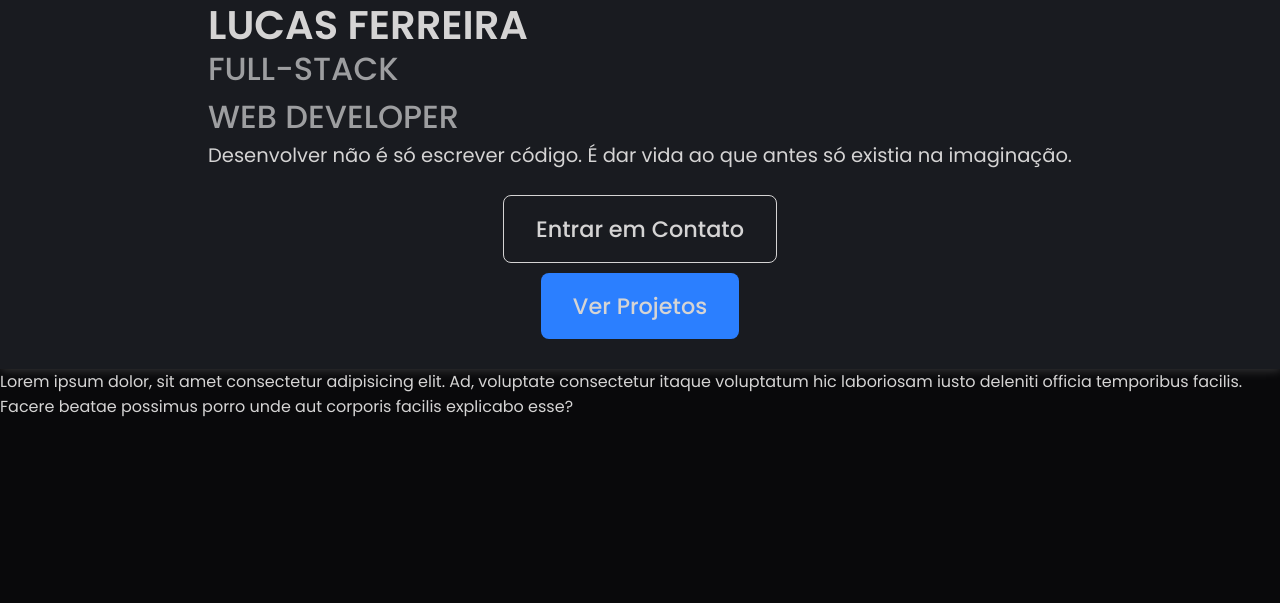
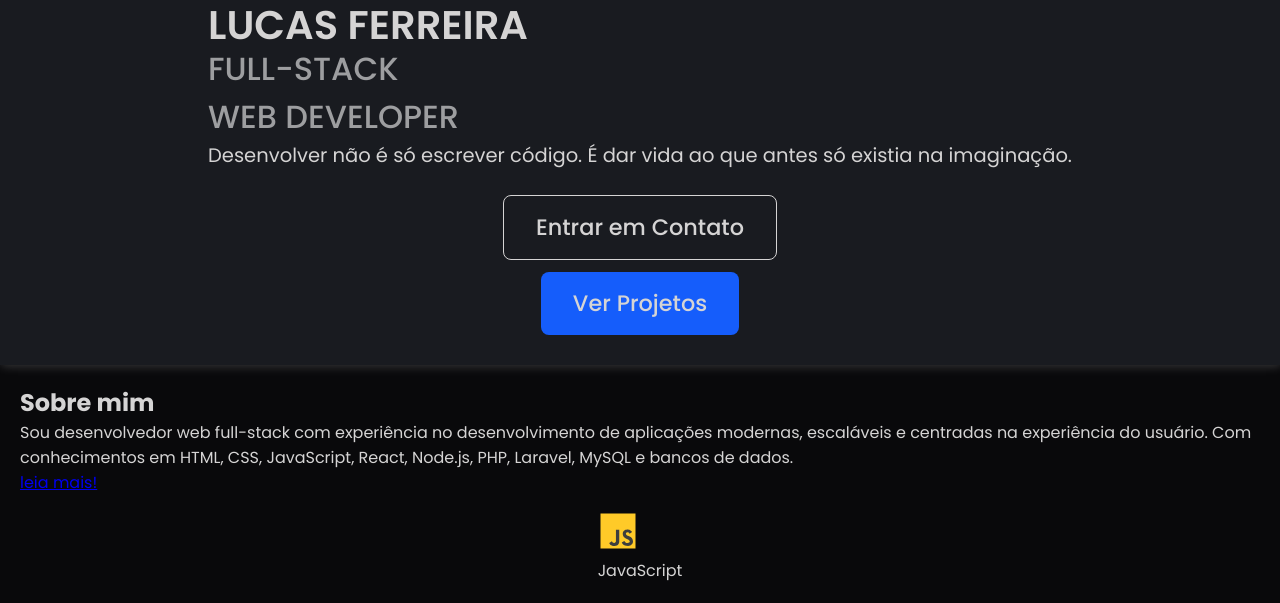
Before and after one commit to LuksDevs/lucas_ferreira_portfolio, a plain HTML site: page index.html in a window 1280 px wide. Shown: the part 352-955 px from the top of the page. Before the commit the page ends 800 px from the top, so only its background shows below. Drawn offline with Linux system fonts and the light colour scheme.

Commit message:
vesion 1.0.0 - beta

```diff
--- a/index.html
+++ b/index.html
@@ -7,6 +7,7 @@
 
     <link rel="stylesheet" href="src/styles/main.css">
     <link rel="shortcut icon" href="./assets/icon/favicon.ico" type="image/x-icon">
+
     <title>Lucas Ferreira - Portfólio</title>
 </head>
 
@@ -31,14 +32,40 @@
                 </div>
 
                 <div class="header-links">
-                    <a href="#contact" class="link-contact link-header">Entrar em Contato</a>
-                    <a href="#project" class="link-view-projects link-header">Ver Projetos</a>
+                    <a href="#contact" class="link-contact link-header">
+                        Entrar em Contato
+                    </a>
+                    <a href="#project" class="link-view-projects link-header">
+                        Ver Projetos
+                    </a>
                 </div>
             </div>
         </div>
     </header>
     <main>
-        <p>Lorem ipsum dolor, sit amet consectetur adipisicing elit. Ad, voluptate consectetur itaque voluptatum hic laboriosam iusto deleniti officia temporibus facilis. Facere beatae possimus porro unde aut corporis facilis explicabo esse?</p>
+        <section class="about-me">
+            <div class="about-me-container">
+                <h2 class="title-about-me">
+                    Sobre mim
+                </h2>
+                <p class="about-me-text">
+                    Sou desenvolvedor web full-stack com experiência no desenvolvimento de aplicações modernas,
+                    escaláveis e centradas na experiência do usuário. Com conhecimentos em HTML, CSS, JavaScript, React,
+                    Node.js, PHP, Laravel, MySQL e bancos de dados.
+                </p>
+                <a href="#" class="link-read-more-about">
+                    leia mais!
+                </a>
+            </div>
+            <div class="about-me-skills">
+                <span class="card-skill">
+                    <img class="svg-icon-skill" src="./assets/svg/javascript-icon.svg" alt="JavaScript">
+                    <p class="text-skill">
+                        JavaScript
+                    </p>
+                </span>
+            </div>
+        </section>
     </main>
 </body>
 
--- a/src/styles/header.css
+++ b/src/styles/header.css
@@ -24,6 +24,7 @@ header {
     align-items: center;
     padding-inline: 20px;
 }
+
 .header-img {
     align-items: center;
     width: 100%;
@@ -57,7 +58,7 @@ header {
     flex-direction: column;
     justify-content: center;
     align-items: center;
-    gap: 10px;
+    gap: 12px;
     margin-top: 25px;
 }
 
@@ -65,7 +66,7 @@ header {
     display: block;
     text-decoration: none;
     font-size: 1.4rem;
-    padding: 1rem 2rem;
+    padding: .9rem 2rem;
     border-radius: 8px;
     font-weight: 500;
     color: var(--text-color);
@@ -83,4 +84,9 @@ header {
 .link-contact {
     background-color: var(--primary-color);
     border: 1px solid var(--text-color);
+    transition: background-color 0.3s ease-in-out;
 }
+
+.link-contact:hover {
+    background-color: var(--btn-color-hover-secondary);
+}
--- a/src/styles/main.css
+++ b/src/styles/main.css
@@ -1,6 +1,7 @@
 @import url('https://fonts.googleapis.com/css2?family=Poppins:wght@300;400;500;600;700&display=swap');
 
 @import url('./header.css');
+@import url('./sections.css');
 
 /* :root {
     --bg-color: #ffffff;
@@ -15,8 +16,9 @@
     --text-color: #d5d4d4;
     --text-color-secondary: #ffffff93;
     --primary-color: #191B20;
-    --btn-color: #2b7fff;
-    --btn-color-hover: #155dfb;
+    --btn-color: #155dfb;
+    --btn-color-hover: #0b48a4;
+    --btn-color-hover-secondary: #c3c3c342;
 }
 
 * {
@@ -30,3 +32,7 @@ body {
     background-color: var(--bg-color);
     color: var(--text-color);
 }
+
+main {
+    padding: 20px;
+}
--- /dev/null
+++ b/src/styles/sections.css
@@ -0,0 +1,46 @@
+/* SECTION ABOUT-ME */
+
+.about-me {
+  display: flex;
+  flex-direction: column;
+  align-items: center;
+  justify-content: center;
+  gap: 1rem; /* --------------  */
+  width: 100%;
+}
+
+
+
+
+
+
+
+
+
+
+
+
+
+
+
+
+
+
+
+
+
+
+
+
+
+
+.svg-icon-skill {
+  width: 2.5rem;
+  height: 2.5rem;
+  cursor: pointer;
+  transition: all 0.2s ease-in-out;
+}
+
+.svg-icon-skill:hover {
+  transform: scale(1.1);
+}
```
Also changed, not shown: assets/svg/css3-icon.svg (added), assets/svg/git-icon.svg (added), assets/svg/github-icon.svg (added), assets/svg/html5-icon.svg (added), assets/svg/javascript-icon.svg (added), assets/svg/mongodb-icon.svg (renamed from assets/svg/mongodb.svg), assets/svg/mysql-icon.svg (added), assets/svg/nodejs-icon.svg (added), assets/svg/php-icon.svg (added), assets/svg/reactjs-icon.svg (added), assets/svg/tailwindcss-icon.svg (added).
